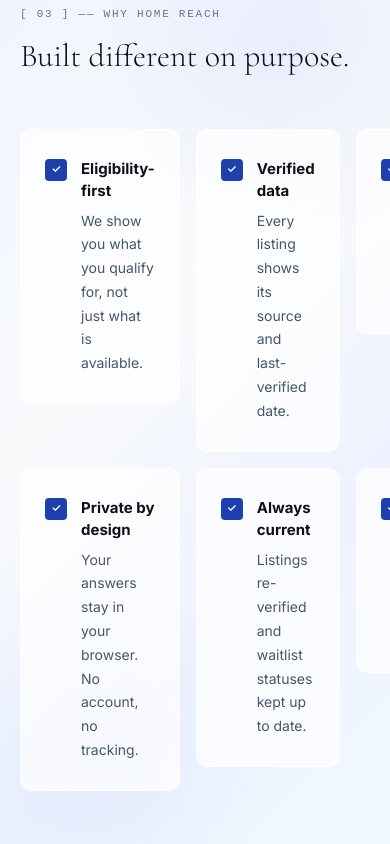
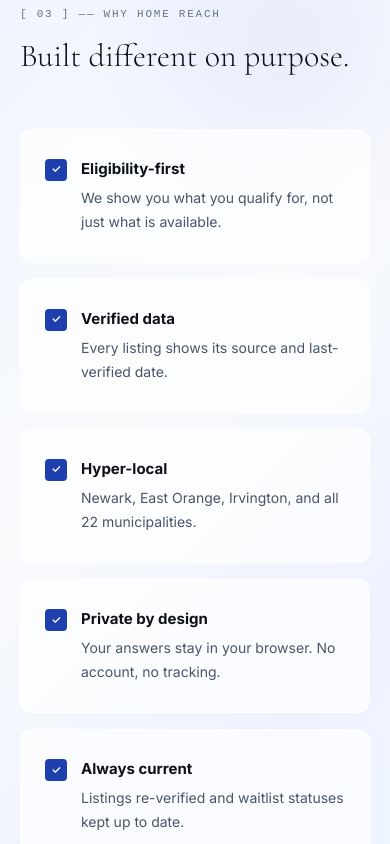
Before and after one commit to olivergolub-dev/Affordable-Home, a Next.js app in the folder affordable-home-app/: page / in a window 390 px wide. Shown: the part 4480-5324 px from the top of the page. Built offline with nearby package versions, Linux system fonts and the light colour scheme.

Commit message:
Fix mobile layout: responsive grids, remove double dashes

```diff
--- a/affordable-home-app/src/app/page.tsx
+++ b/affordable-home-app/src/app/page.tsx
@@ -465,7 +465,7 @@
             <h2 style={{ fontFamily: 'var(--font-dm-serif)', fontSize: 'clamp(2rem, 4vw, 3.25rem)', lineHeight: 1.05, marginBottom: 56, color: '#0D1117', fontWeight: 300 }}>Built different on purpose.</h2>
           </FadeUp>
           {/* Staggered grid */}
-          <div style={{ display: 'grid', gridTemplateColumns: 'repeat(3, 1fr)', gap: 16, alignItems: 'start' }}>
+          <div style={{ display: 'grid', gridTemplateColumns: 'repeat(auto-fit, minmax(280px, 1fr))', gap: 16, alignItems: 'start' }}>
             {[
               { title: 'Eligibility-first', text: 'We show you what you qualify for, not just what is available.' },
               { title: 'Verified data', text: 'Every listing shows its source and last-verified date.' },
```
